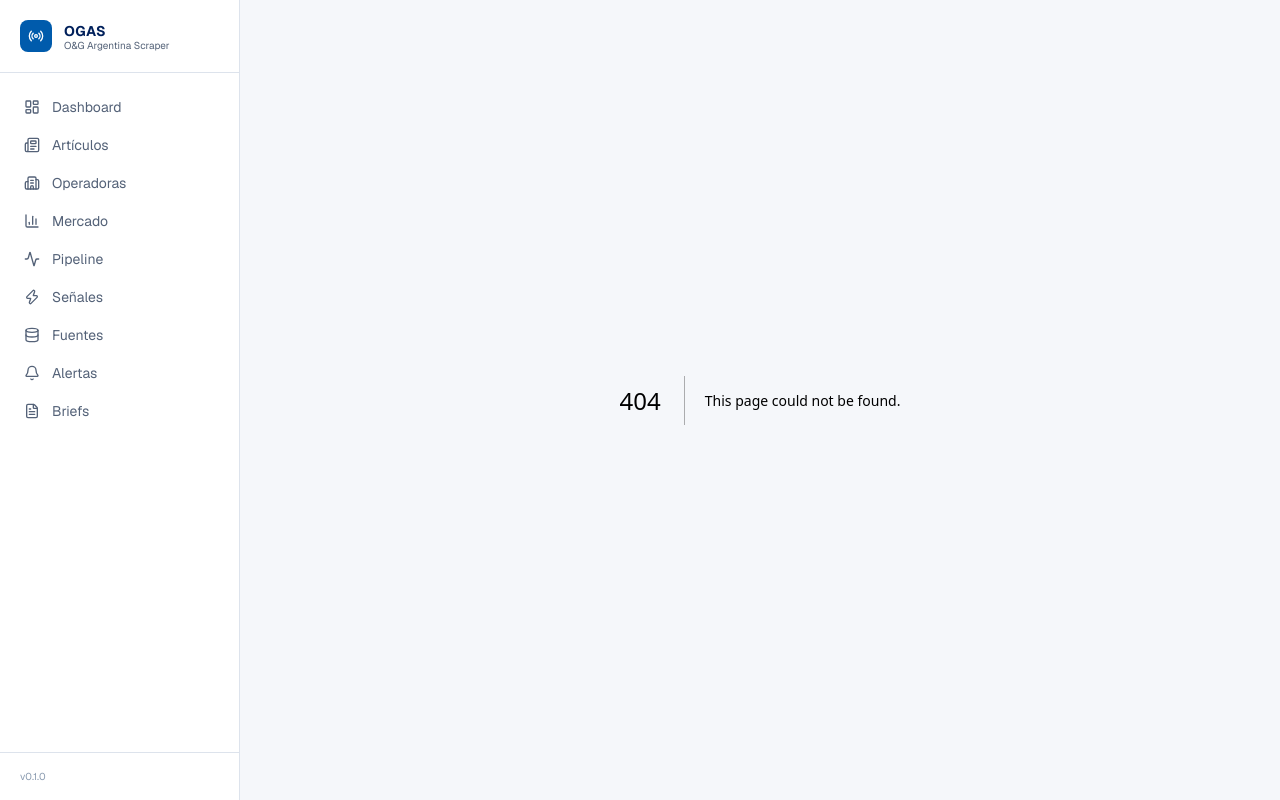
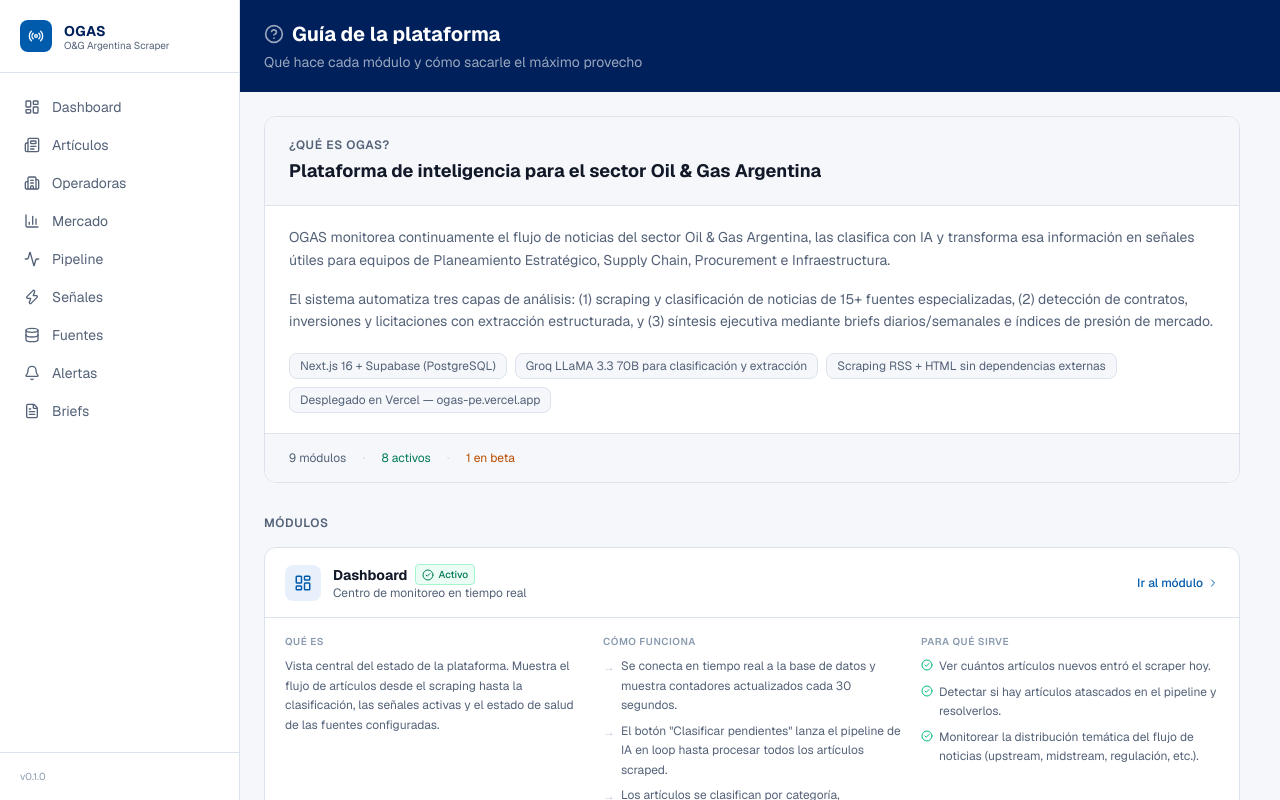
Before and after one commit to titi-kaizen/obi, a Next.js app in the folder apps/web/: page /about in a window 1280 px wide. Before the commit this address had no page. Built offline with nearby package versions, Linux system fonts and the light colour scheme.

Commit message:
feat(about): add platform guide page

```diff
--- /dev/null
+++ b/apps/web/src/app/about/page.tsx
@@ -0,0 +1,146 @@
+import { APP_DOCS, APP_OVERVIEW } from '@/lib/app-docs'
+import {
+  LayoutDashboard, Newspaper, Building2, BarChart3, FileText,
+  Zap, Database, Bell, Activity, HelpCircle,
+  CheckCircle2, Clock, FlaskConical, ChevronRight,
+} from 'lucide-react'
+import Link from 'next/link'
+
+const ICONS: Record<string, React.ElementType> = {
+  LayoutDashboard, Newspaper, Building2, BarChart3, FileText,
+  Zap, Database, Bell, Activity,
+}
+
+const STATUS_CONFIG = {
+  live:         { label: 'Activo',      classes: 'bg-emerald-50 text-emerald-700 border-emerald-200', Icon: CheckCircle2 },
+  beta:         { label: 'Beta',        classes: 'bg-amber-50  text-amber-700  border-amber-200',  Icon: FlaskConical  },
+  coming_soon:  { label: 'Próximamente',classes: 'bg-[#E8F1FB] text-[#005BAC] border-[#BDD4F0]',  Icon: Clock         },
+}
+
+export default function AboutPage() {
+  const live = APP_DOCS.filter(s => s.status === 'live').length
+  const beta = APP_DOCS.filter(s => s.status === 'beta').length
+
+  return (
+    <div className="flex flex-col">
+      {/* Header */}
+      <div className="bg-[#00205B] px-6 py-5">
+        <div className="flex items-center gap-2 mb-1">
+          <HelpCircle className="w-5 h-5 text-white/60" />
+          <h1 className="text-xl font-bold text-white">Guía de la plataforma</h1>
+        </div>
+        <p className="text-sm text-white/60">Qué hace cada módulo y cómo sacarle el máximo provecho</p>
+      </div>
+
+      <div className="p-6 space-y-8 max-w-5xl">
+        {/* Overview card */}
+        <div className="bg-white rounded-xl border border-[#DDE3EC] overflow-hidden">
+          <div className="px-6 py-5 border-b border-[#DDE3EC] bg-[#F5F7FA]">
+            <p className="text-xs font-semibold text-[#546278] uppercase tracking-wider mb-1">¿Qué es OGAS?</p>
+            <h2 className="text-lg font-bold text-[#111827]">{APP_OVERVIEW.tagline}</h2>
+          </div>
+          <div className="px-6 py-5 space-y-4">
+            {APP_OVERVIEW.description.split('\n\n').map((para, i) => (
+              <p key={i} className="text-sm text-[#546278] leading-relaxed">{para}</p>
+            ))}
+            <div className="flex flex-wrap gap-2 pt-1">
+              {APP_OVERVIEW.stack.map(item => (
+                <span key={item} className="text-xs px-2.5 py-1 bg-[#F5F7FA] border border-[#DDE3EC] rounded-lg text-[#546278]">
+                  {item}
+                </span>
+              ))}
+            </div>
+          </div>
+          <div className="px-6 py-3 border-t border-[#DDE3EC] bg-[#F5F7FA] flex items-center gap-4">
+            <span className="text-xs text-[#546278]">{APP_DOCS.length} módulos</span>
+            <span className="text-[#DDE3EC]">·</span>
+            <span className="text-xs text-emerald-700">{live} activos</span>
+            {beta > 0 && <>
+              <span className="text-[#DDE3EC]">·</span>
+              <span className="text-xs text-amber-700">{beta} en beta</span>
+            </>}
+          </div>
+        </div>
+
+        {/* Module cards */}
+        <div className="space-y-4">
+          <h2 className="text-xs font-semibold text-[#546278] uppercase tracking-wider">Módulos</h2>
+
+          {APP_DOCS.map(section => {
+            const Icon        = ICONS[section.icon] ?? HelpCircle
+            const statusCfg   = STATUS_CONFIG[section.status]
+            const StatusIcon  = statusCfg.Icon
+
+            return (
+              <div key={section.id} className="bg-white rounded-xl border border-[#DDE3EC] overflow-hidden">
+                {/* Card header */}
+                <div className="px-5 py-4 border-b border-[#DDE3EC] flex items-center justify-between gap-4">
+                  <div className="flex items-center gap-3">
+                    <div className="w-9 h-9 rounded-lg bg-[#E8F1FB] flex items-center justify-center shrink-0">
+                      <Icon className="w-4.5 h-4.5 text-[#005BAC]" />
+                    </div>
+                    <div>
+                      <div className="flex items-center gap-2">
+                        <p className="text-sm font-bold text-[#111827]">{section.title}</p>
+                        <span className={`inline-flex items-center gap-1 text-[10px] px-1.5 py-0.5 rounded border font-medium ${statusCfg.classes}`}>
+                          <StatusIcon className="w-3 h-3" />
+                          {statusCfg.label}
+                        </span>
+                      </div>
+                      <p className="text-xs text-[#546278]">{section.subtitle}</p>
+                    </div>
+                  </div>
+                  <Link
+                    href={section.path}
+                    className="flex items-center gap-1 text-xs text-[#005BAC] hover:text-[#004A96] font-medium shrink-0"
+                  >
+                    Ir al módulo <ChevronRight className="w-3 h-3" />
+                  </Link>
+                </div>
+
+                {/* Card body */}
+                <div className="px-5 py-4 grid grid-cols-1 md:grid-cols-3 gap-5">
+                  {/* Description */}
+                  <div>
+                    <p className="text-[10px] font-semibold text-[#8A9BB0] uppercase tracking-wider mb-2">Qué es</p>
+                    <p className="text-xs text-[#546278] leading-relaxed">{section.description}</p>
+                  </div>
+
+                  {/* How it works */}
+                  <div>
+                    <p className="text-[10px] font-semibold text-[#8A9BB0] uppercase tracking-wider mb-2">Cómo funciona</p>
+                    <ul className="space-y-1.5">
+                      {section.howItWorks.map((item, i) => (
+                        <li key={i} className="flex items-start gap-1.5 text-xs text-[#546278]">
+                          <span className="text-[#BCC9D9] mt-0.5 shrink-0">→</span>
+                          <span className="leading-relaxed">{item}</span>
+                        </li>
+                      ))}
+                    </ul>
+                  </div>
+
+                  {/* Use cases */}
+                  <div>
+                    <p className="text-[10px] font-semibold text-[#8A9BB0] uppercase tracking-wider mb-2">Para qué sirve</p>
+                    <ul className="space-y-1.5">
+                      {section.useCases.map((item, i) => (
+                        <li key={i} className="flex items-start gap-1.5 text-xs text-[#546278]">
+                          <CheckCircle2 className="w-3 h-3 text-emerald-500 mt-0.5 shrink-0" />
+                          <span className="leading-relaxed">{item}</span>
+                        </li>
+                      ))}
+                    </ul>
+                  </div>
+                </div>
+
+                <div className="px-5 py-2 border-t border-[#DDE3EC] bg-[#F5F7FA]">
+                  <p className="text-[10px] text-[#8A9BB0]">Actualizado: {section.updatedAt}</p>
+                </div>
+              </div>
+            )
+          })}
+        </div>
+      </div>
+    </div>
+  )
+}
```
